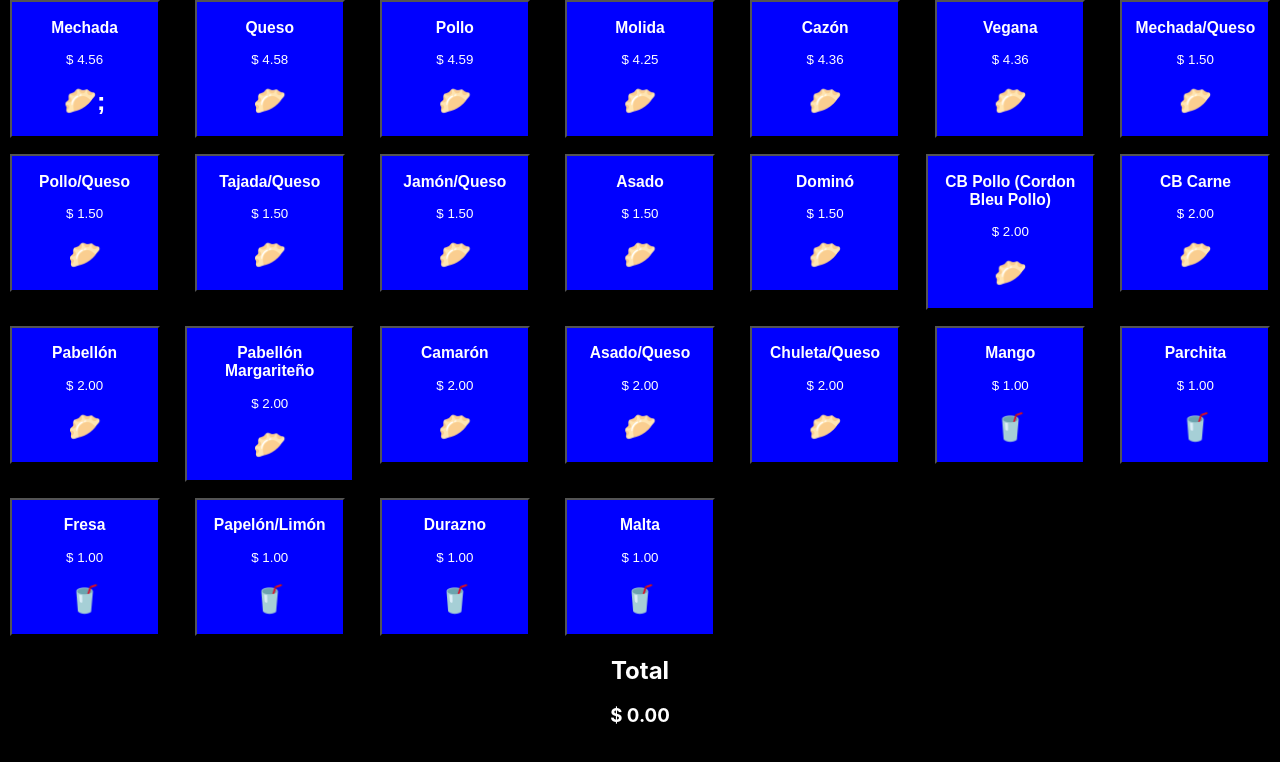
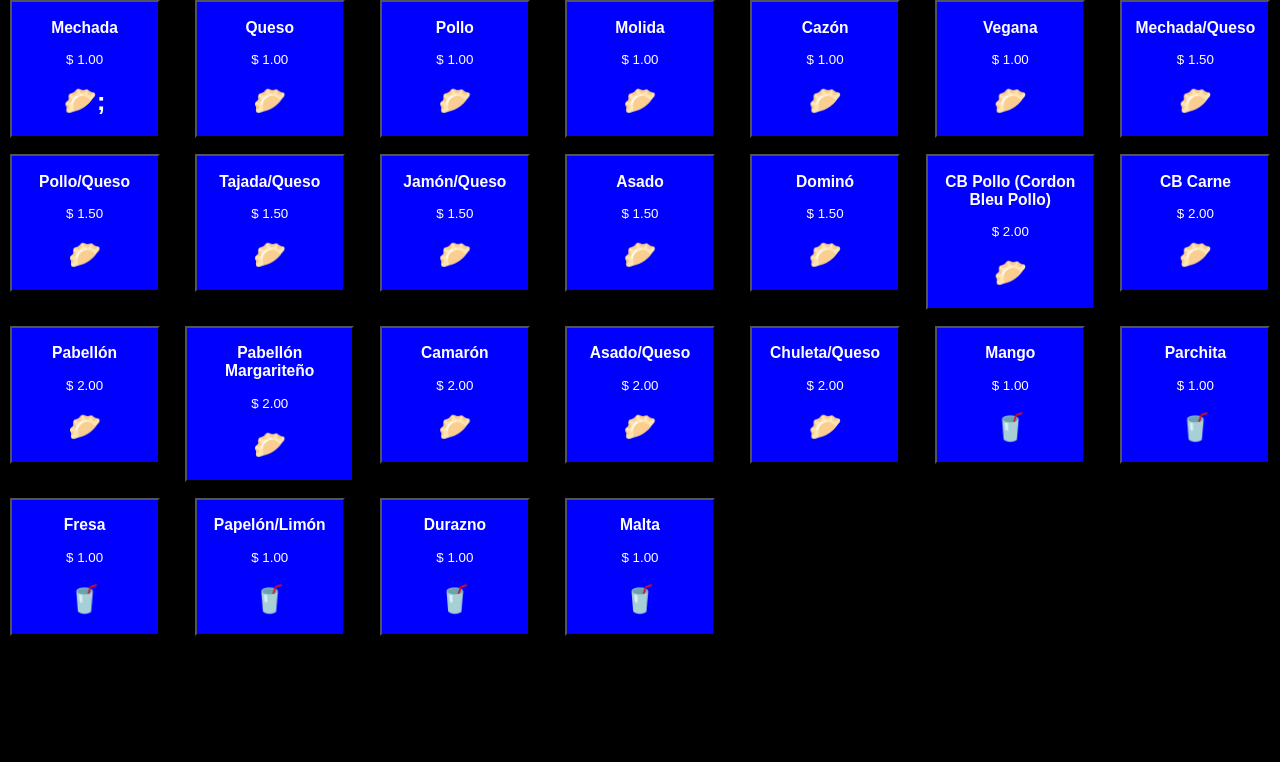
Before and after one commit to kwaale/empanadasebucan, a React (Create React App) app in the folder client/: page / in a window 1280 px wide. Shown: the top 762 px of the page. Built offline with nearby package versions, Linux system fonts and the light colour scheme.

Commit message:
Correccion Precios

```diff
--- a/client/src/components/Products/index.jsx
+++ b/client/src/components/Products/index.jsx
@@ -28,19 +28,19 @@ const Products = () => {
                 ))}
             </div>
             <div>
-                {cart?.map((p,i) => {
+                {cart?.map((p, i) => {
                     return (
                         <ul key={i} className="product-buyList">
-                            <button onClick={()=>dispatch(deleteCart(p.id))}>
-                            {i} {p.name} {p.price.toFixed(2)}
+                            <button onClick={() => dispatch(deleteCart(p.id))}>
+                                {p.name} {p.price.toFixed(2)}
                             </button>
                         </ul>
                     )
                 })}
             </div>
             <div>
-                <h2>Total</h2>
-                <h3>$ {totaliza(cart).toFixed(2)}</h3>
+                {cart.length ? <h2>Total $ {totaliza(cart).toFixed(2)}</h2> : null}
+                {cart.length ? <h2>Items {cart?.length}</h2> : null}
             </div>
         </div>
     )
--- a/client/src/seeds/products.js
+++ b/client/src/seeds/products.js
@@ -1,32 +1,36 @@
 export const products = [
-    { id:1, name: "Mechada", price: 4.56, icon: "🥟;" },
-    { id:2, name: "Queso", price: 4.58, icon: "🥟" },
-    { id:3, name: "Pollo", price: 4.59, icon: "🥟" },
-    { id:4, name: "Molida", price: 4.25, icon: "🥟" },
-    { id:5, name: "Cazón", price: 4.36, icon: "🥟" },
-    { id:6, name: "Vegana", price: 4.36, icon: "🥟" },
-    { id:7, name: "Mechada/Queso", price: 1.50, icon: "🥟" },
-    { id:8, name: "Pollo/Queso", price: 1.50, icon: "🥟" },
-    { id:9, name: "Tajada/Queso", price: 1.50, icon: "🥟" },
-    { id:10, name: "Jamón/Queso", price: 1.50, icon: "🥟" },
-    { id:11, name: "Asado", price: 1.50, icon: "🥟" },
-    { id:12, name: "Dominó", price: 1.50, icon: "🥟" },
-    { id:13, name: "CB Pollo (Cordon Bleu Pollo)", price: 2.00, icon: "🥟" },
-    { id:14, name: "CB Carne", price: 2.00, icon: "🥟" },
-    { id:15, name: "Pabellón", price: 2.00, icon: "🥟" },
-    { id:16, name: "Pabellón Margariteño", price: 2.00, icon: "🥟" },
-    { id:17, name: "Camarón", price: 2.00, icon: "🥟" },
-    { id:18, name: "Asado/Queso", price: 2.00, icon: "🥟" },
-    { id:19, name: "Chuleta/Queso", price: 2.00, icon: "🥟" },
-    { id:20, name: "Mango", price: 1.00, icon: "🥤" },
-    { id:21, name: "Parchita", price: 1.00, icon: "🥤" },
-    { id:22, name: "Fresa", price: 1.00, icon: "🥤" },
-    { id:23, name: "Papelón/Limón", price: 1.00, icon: "🥤" },
-    { id:24, name: "Durazno", price: 1.00, icon: "🥤" },
-    { id:25, name: "Malta", price: 1.00, icon: "🥤" }
+    // Sabores Normales $1
+    { id:1, name: "Mechada", price: 1.00, icon: "🥟;", category: "normal" },
+    { id:2, name: "Queso", price: 1.00, icon: "🥟", category: "normal" },
+    { id:3, name: "Pollo", price: 1.00, icon: "🥟", category: "normal" },
+    { id:4, name: "Molida", price: 1.00, icon: "🥟", category: "normal" },
+    { id:5, name: "Cazón", price: 1.00, icon: "🥟", category: "normal" },
+    { id:6, name: "Vegana", price: 1.00, icon: "🥟", category: "normal" },
+    // Sabores Especiales $1,5
+    { id:7, name: "Mechada/Queso", price: 1.50, icon: "🥟", category:"especial"  },
+    { id:8, name: "Pollo/Queso", price: 1.50, icon: "🥟", category:"especial"  },
+    { id:9, name: "Tajada/Queso", price: 1.50, icon: "🥟", category:"especial"  },
+    { id:10, name: "Jamón/Queso", price: 1.50, icon: "🥟", category:"especial"  },
+    { id:11, name: "Asado", price: 1.50, icon: "🥟", category:"especial"  },
+    { id:12, name: "Dominó", price: 1.50, icon: "🥟", category:"especial"  },
+    // Sabores Gourmet $2
+    { id:13, name: "CB Pollo (Cordon Bleu Pollo)", price: 2.00, icon: "🥟", category:"gourmet"  },
+    { id:14, name: "CB Carne", price: 2.00, icon: "🥟", category:"gourmet"  },
+    { id:15, name: "Pabellón", price: 2.00, icon: "🥟", category:"gourmet"  },
+    { id:16, name: "Pabellón Margariteño", price: 2.00, icon: "🥟", category:"gourmet"  },
+    { id:17, name: "Camarón", price: 2.00, icon: "🥟", category:"gourmet"  },
+    { id:18, name: "Asado/Queso", price: 2.00, icon: "🥟", category:"gourmet"  },
+    { id:19, name: "Chuleta/Queso", price: 2.00, icon: "🥟", category:"gourmet"  },
+    // Bebidas $1
+    { id:20, name: "Mango", price: 1.00, icon: "🥤", category:"bebida"  },
+    { id:21, name: "Parchita", price: 1.00, icon: "🥤", category:"bebida"  },
+    { id:22, name: "Fresa", price: 1.00, icon: "🥤", category:"bebida"  },
+    { id:23, name: "Papelón/Limón", price: 1.00, icon: "🥤", category:"bebida"  },
+    { id:24, name: "Durazno", price: 1.00, icon: "🥤", category:"bebida"  },
+    { id:25, name: "Malta", price: 1.00, icon: "🥤", category:"bebida"  },
 ];
 
-//    Sabores Normales $1
+// Sabores Normales $1
 // Mechada
 // Queso
 // Pollo
```
